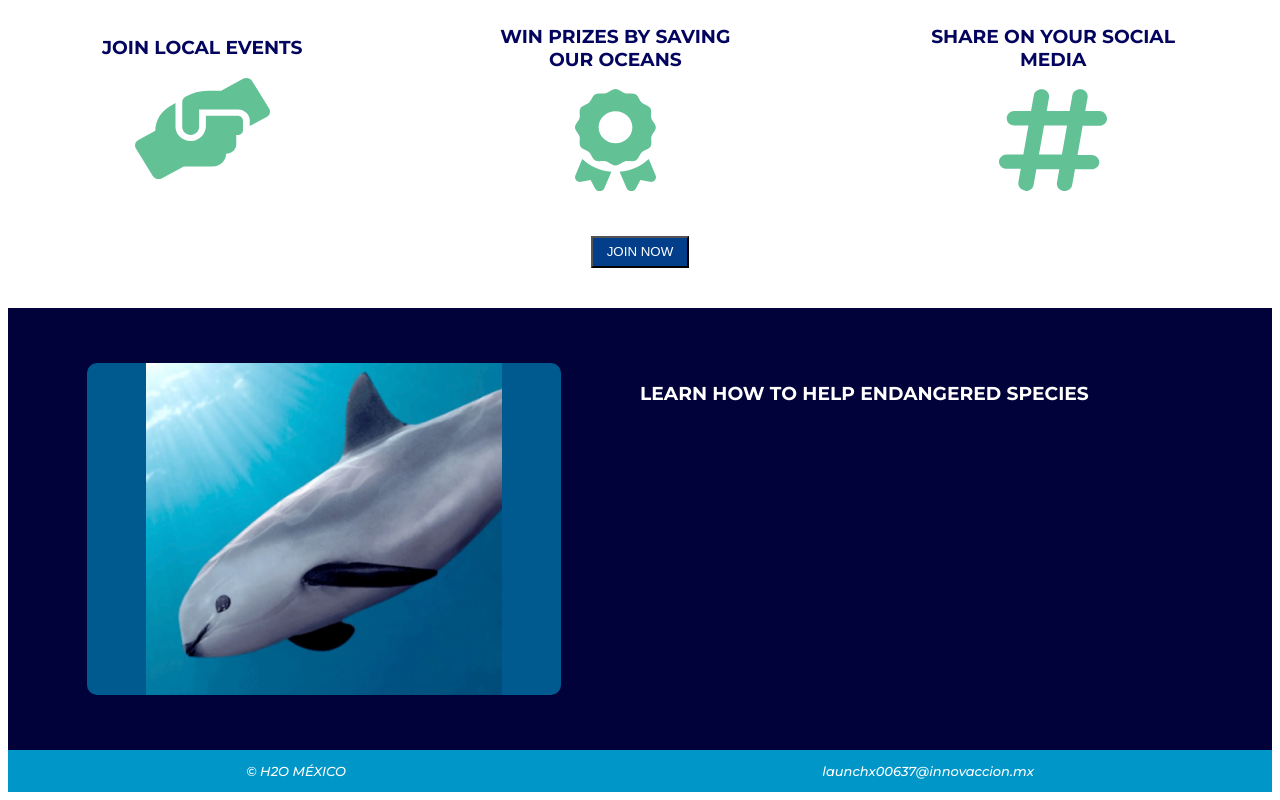
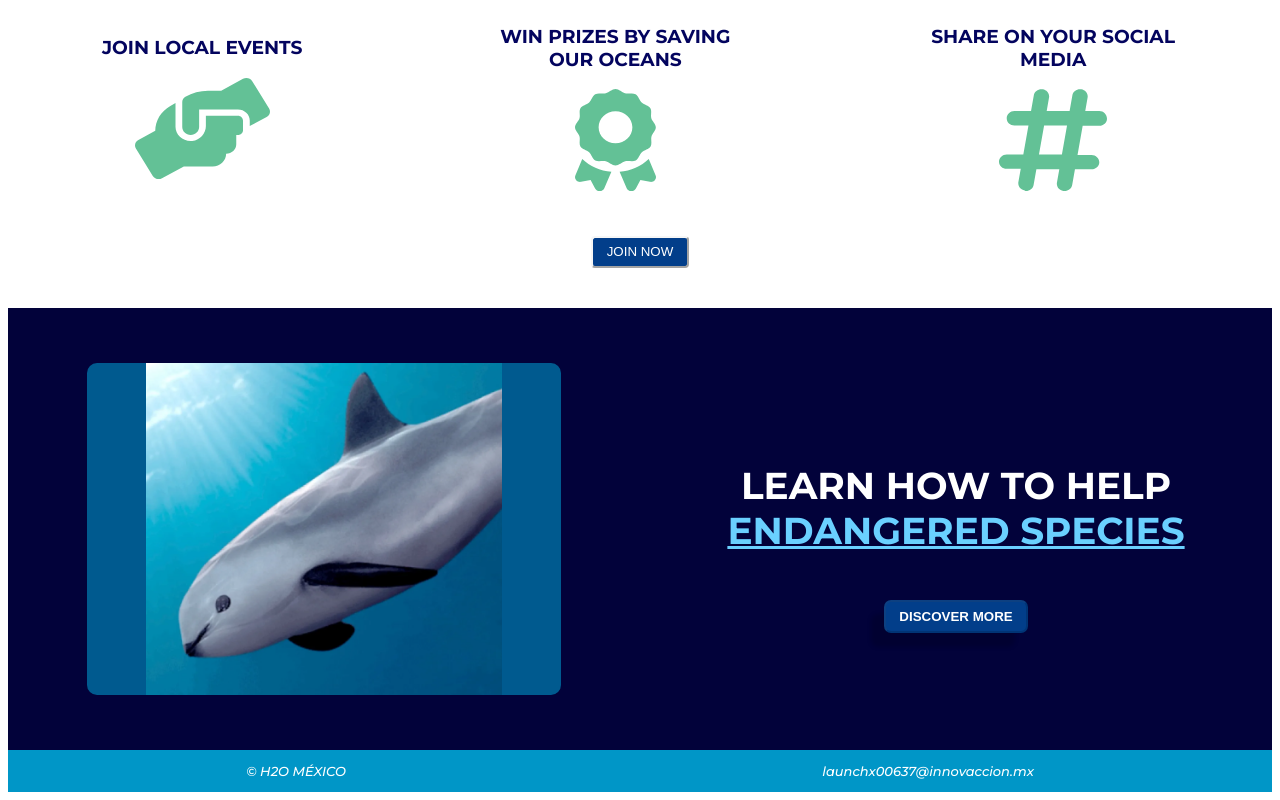
Before and after one commit to Gera097/H2O, a Vue app: page / in a window 1280 px wide. Shown: the part 1533-2333 px from the top of the page. Built offline with nearby package versions, Linux system fonts and the light colour scheme.

Commit message:
Centrado texto a la derecha del carrusel

```diff
--- a/src/views/HomeView.vue
+++ b/src/views/HomeView.vue
@@ -22,11 +22,12 @@ import Carrusel from "@/components/Carrusel.vue";
         <img class="svg-icon" src="@/assets/hashtag.svg" alt="">
       </div>
     </div>
-    <VueButton class="center" msg="JOIN NOW"/>
+    <VueButton class="join-button" msg="JOIN NOW"/>
     <div class="carroussel-container">
       <Carrusel class="carrusel"/>
       <div class="right-container">
-        <h3>LEARN HOW TO HELP ENDANGERED SPECIES</h3>
+        <h3>LEARN HOW TO HELP <span class="enfasis">ENDANGERED SPECIES</span></h3>
+        <VueButton msg="DISCOVER MORE" class="discover-button"/>
       </div>
 
     </div>
@@ -69,8 +70,10 @@ import Carrusel from "@/components/Carrusel.vue";
     height: 102.12px;
   }
 
-  .center {
+  .join-button {
     place-self: center;
+    border-color: #F6F6F6;
+    border-radius: 0.3em;
     margin: 3em;
   }
   .carroussel-container {
@@ -96,4 +99,19 @@ import Carrusel from "@/components/Carrusel.vue";
     grid-area: right;
   }
 
+  .discover-button {
+    background-color: #023E8A;
+    box-shadow: -13px 14px 4px rgba(0, 0, 0, 0.15);
+    font-weight: 700;
+    border-radius: 7px;
+    border-color: rgba(0, 0, 0, 0.15);
+  }
+
+  .right-container {
+    font-size: 2em;
+    place-self: center;
+    text-align: center;
+  }
+
+
 </style>
```
